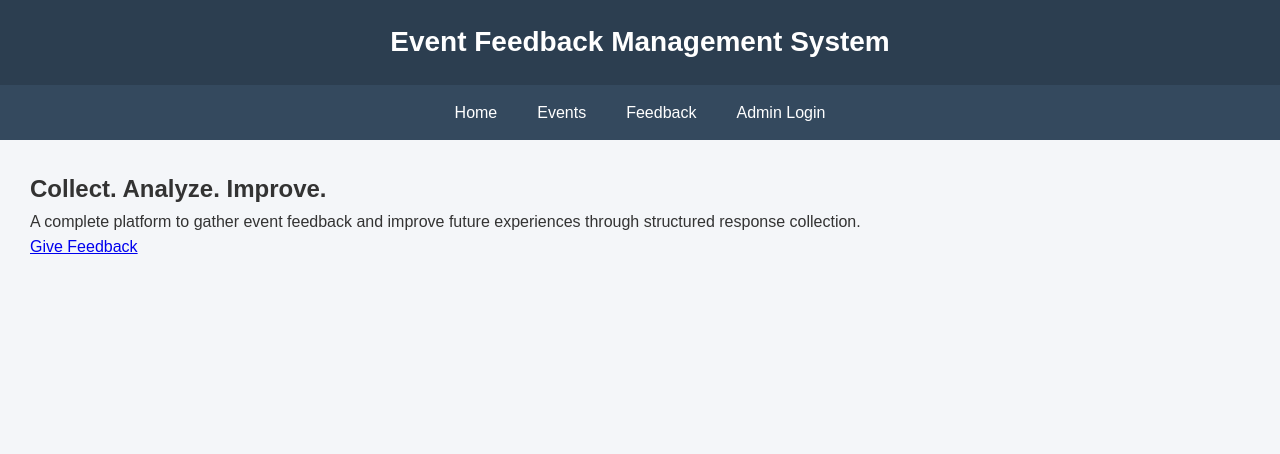
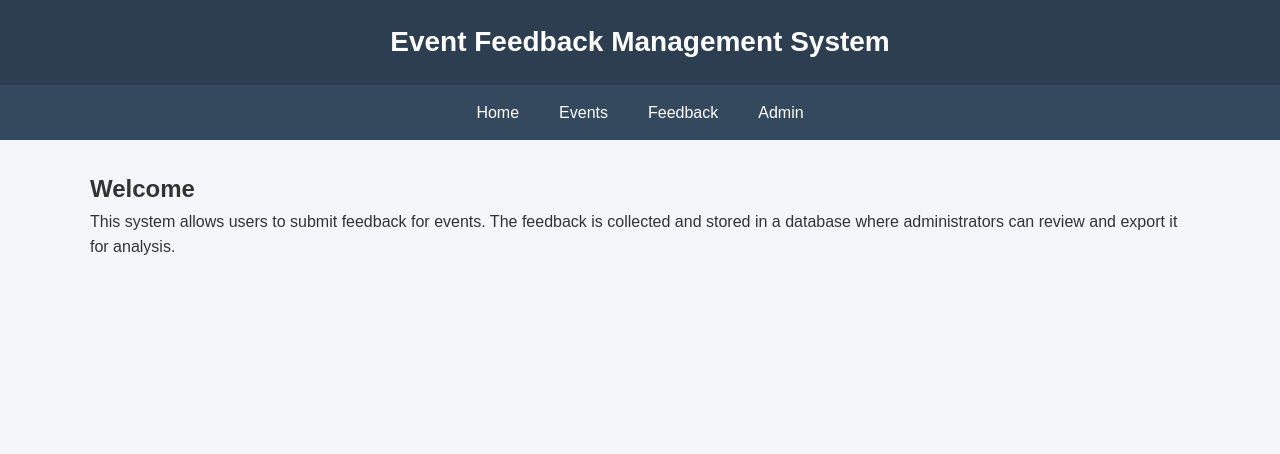
Before and after one commit to Aryan102004/event-feedback-system, a Flask app: page / in a window 1280 px wide. Shown: the top 454 px of the page. Run offline with Flask 3, Linux system fonts and the light colour scheme.

Commit message:
Update index.html

```diff
--- a/templates/index.html
+++ b/templates/index.html
@@ -1,10 +1,11 @@
 <!DOCTYPE html>
 <html>
 <head>
-    <title>Event Feedback Management System</title>
-
+<title>Event Feedback System</title>
+<meta name="viewport" content="width=device-width, initial-scale=1.0">
 <link rel="stylesheet" href="{{ url_for('static', filename='style.css') }}">
 </head>
+
 <body>
 
 <header>
@@ -16,21 +17,30 @@
 <li><a href="{{ url_for('home') }}">Home</a></li>
 <li><a href="{{ url_for('events') }}">Events</a></li>
 <li><a href="{{ url_for('feedback') }}">Feedback</a></li>
-        <li><a href="{{ url_for('admin_login') }}">Admin Login</a></li>
+
+{% if session.get("admin_logged_in") %}
+<li><a href="{{ url_for('logout') }}">Logout</a></li>
+{% else %}
+<li><a href="{{ url_for('admin_login') }}">Admin</a></li>
+{% endif %}
+
 </ul>
 </nav>
 
 <main>
-    <section class="hero">
-        <div class="hero-content">
-            <h2>Collect. Analyze. Improve.</h2>
+
+<section class="events-container">
+
+<h2>Welcome</h2>
+
 <p>
-                A complete platform to gather event feedback and improve
-                future experiences through structured response collection.
+This system allows users to submit feedback for events.
+The feedback is collected and stored in a database where
+administrators can review and export it for analysis.
 </p>
-            <a href="{{ url_for('feedback') }}" class="btn">Give Feedback</a>
-        </div>
+
 </section>
+
 </main>
 
 <footer>
```
Lines whose indentation alone changed are shown as unchanged.
